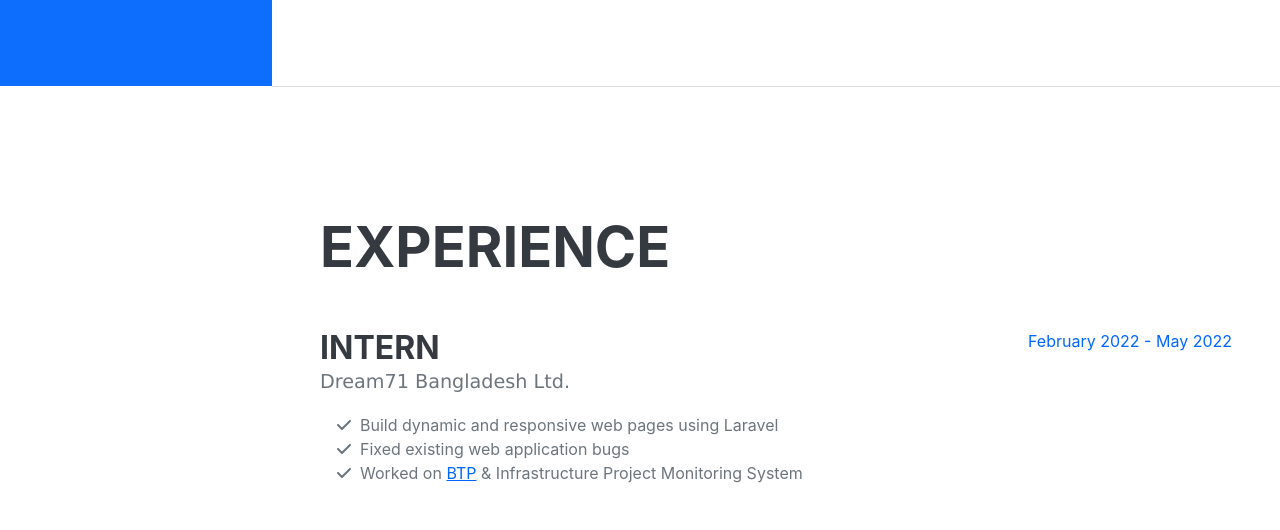
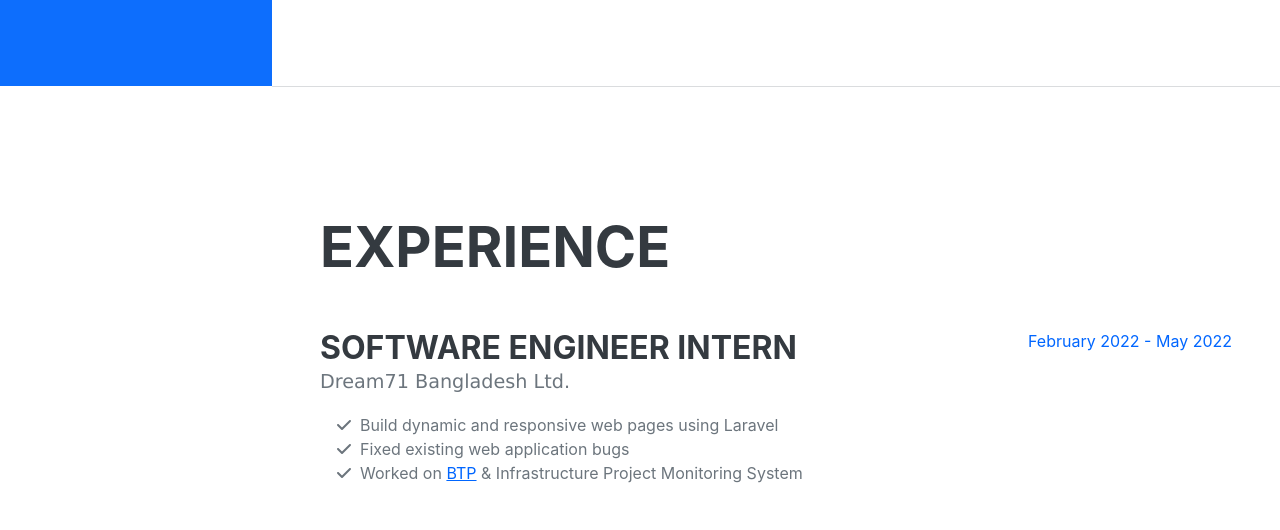
Before and after one commit to AhmedDip/portfolio, a plain HTML site: page index.html in a window 1280 px wide. Shown: the part 714-1244 px from the top of the page. Drawn offline with nearby package versions, Linux system fonts and the light colour scheme; a web font is replaced by a local one.

Commit message:
v2 updated

```diff
--- a/index.html
+++ b/index.html
@@ -70,7 +70,7 @@
           <a href="mailto:dipahmed546@gmail.com">dipahmed546@gmail.com</a>
         </div>
         <p class="lead mb-5" style="text-align: justify;">
-          Assalamualikum everyone.This is Dip.I would like to build up my
+          Assalamualikum everyone. This is Dip. I would like to build up my
           career as a professional software engineer for pursuing a
           challenging career in an organization where enthusiasm, excellent
           environment, and motivational factors will help and support me to
@@ -101,7 +101,7 @@
         <h2 class="mb-5">Experience</h2>
         <div class="d-flex flex-column flex-md-row justify-content-between mb-5">
           <div class="flex-grow-1">
-            <h3 class="mb-0">Intern</h3>
+            <h3 class="mb-0">Software Engineer Intern</h3>
             <div class="subheading mb-3">Dream71 Bangladesh Ltd.</div>
 
             <ul class="fa-ul mb-0">
```
